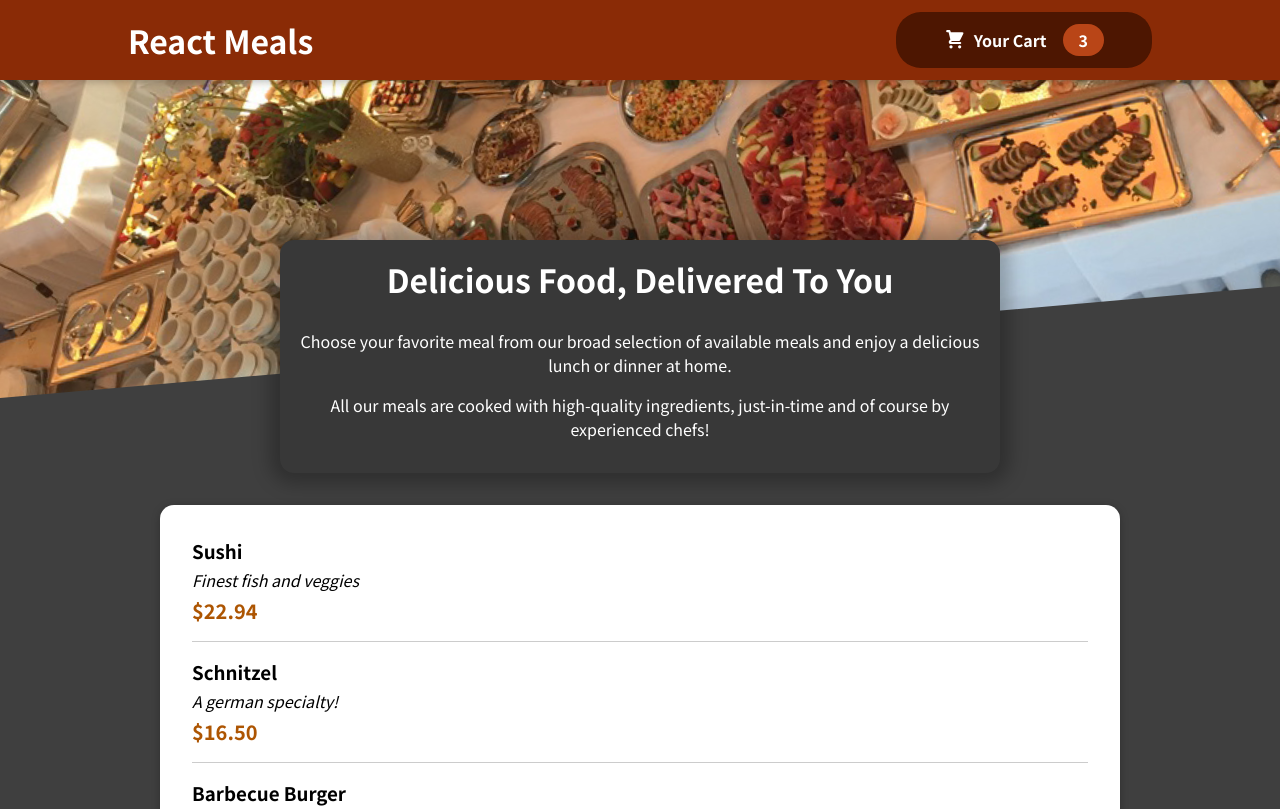
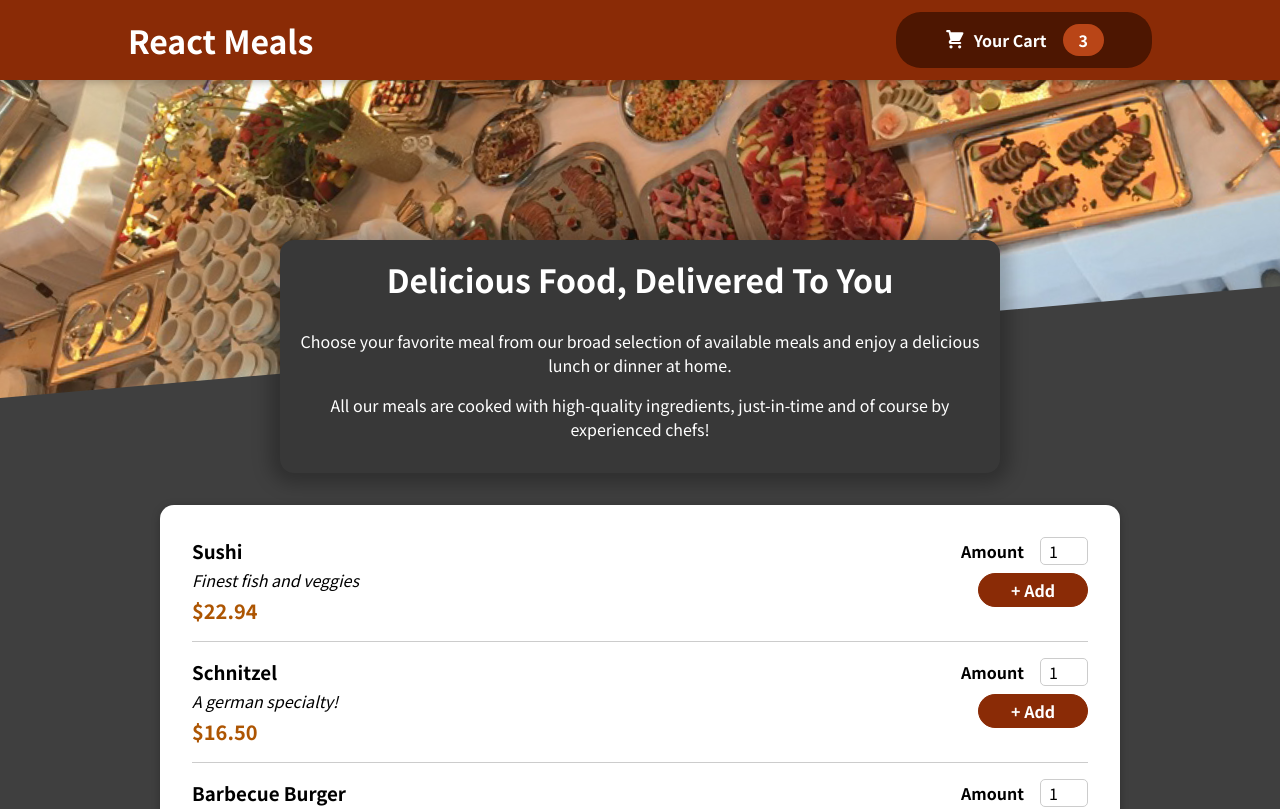
Before and after one commit to maddy8381/Food-Order-App, a React (Create React App) app: page / in a window 1280 px wide. Shown: the top 809 px of the page. Built offline with nearby package versions, Linux system fonts and the light colour scheme.

Commit message:
Cart Added

```diff
--- a/src/components/Meals/AvailableMeals.js
+++ b/src/components/Meals/AvailableMeals.js
@@ -1,38 +1,43 @@
-import classes from './AvailableMeals.module.css';
-import Card from './../UI/Card';
-import MealItem from './MealItem/MealItem';
+import classes from "./AvailableMeals.module.css";
+import Card from "./../UI/Card";
+import MealItem from "./MealItem/MealItem";
 
 const DUMMY_MEALS = [
   {
-        id: 'm1',
-        name: 'Sushi',
-        description: 'Finest fish and veggies',
+    id: "m1",
+    name: "Sushi",
+    description: "Finest fish and veggies",
     price: 22.94229,
   },
   {
-        id: 'm2',
-        name: 'Schnitzel',
-        description: 'A german specialty!',
+    id: "m2",
+    name: "Schnitzel",
+    description: "A german specialty!",
     price: 16.5,
   },
   {
-        id: 'm3',
-        name: 'Barbecue Burger',
-        description: 'American, raw, meaty',
+    id: "m3",
+    name: "Barbecue Burger",
+    description: "American, raw, meaty",
     price: 12.99,
   },
   {
-        id: 'm4',
-        name: 'Green Bowl',
-        description: 'Healthy...and green...',
+    id: "m4",
+    name: "Green Bowl",
+    description: "Healthy...and green...",
     price: 18.99,
   },
 ];
 
 const AvailableMeals = () => {
-
-    const mealsList = DUMMY_MEALS.map(meal => (
-        <MealItem key={meal.id} name={meal.name} description={meal.description} price={meal.price} />
+  const mealsList = DUMMY_MEALS.map((meal) => (
+    <MealItem
+      id={meal.id}
+      key={meal.id}
+      name={meal.name}
+      description={meal.description}
+      price={meal.price}
+    />
   ));
 
   return (
@@ -41,7 +46,7 @@
         <ul>{mealsList}</ul>
       </Card>
     </section>
-    )
-}
+  );
+};
 
 export default AvailableMeals;
--- a/src/components/Meals/MealItem/MealItem.js
+++ b/src/components/Meals/MealItem/MealItem.js
@@ -1,4 +1,5 @@
 import classes from './MealItem.module.css'
+import MealItemForm from './MealItemForm';
 
 const MealItem = (props) => {
     const price = `$${props.price.toFixed(2)}`
@@ -11,7 +12,7 @@
                 <div className={classes.price}>{price}</div>
             </div>
             <div>
-
+                <MealItemForm id={props.id} />
             </div>
         </li>
     );
--- a/src/components/Meals/MealItem/MealItemForm.js
+++ b/src/components/Meals/MealItem/MealItemForm.js
@@ -0,0 +1,19 @@
+import classes from './MealItemForm.module.css';
+import Input from './../../UI/Input';
+
+const MealItemForm = (props) => {
+
+    return <form className={classes.form}>
+        <Input label="Amount" input={{   //passing props
+            id: 'amount_' + props.id,
+            type: 'number',
+            min: '1',
+            max: '5',
+            step: '1',
+            defaultValue: '1'
+        }} />
+        <button>+ Add</button>
+    </form>
+}
+
+export default MealItemForm;
--- /dev/null
+++ b/src/components/Meals/MealItem/MealItemForm.module.css
@@ -0,0 +1,20 @@
+.form {
+  text-align: right;
+}
+
+.form button {
+  font: inherit;
+  cursor: pointer;
+  background-color: #8a2b06;
+  border: 1px solid #8a2b06;
+  color: white;
+  padding: 0.25rem 2rem;
+  border-radius: 20px;
+  font-weight: bold;
+}
+
+.form button:hover,
+.form button:active {
+  background-color: #641e03;
+  border-color: #641e03;
+}
--- /dev/null
+++ b/src/components/UI/Input.js
@@ -0,0 +1,12 @@
+import classes from './Input.module.css';
+
+const Input = props => {
+    return (
+        <div className={classes.input}>
+            <label htmlFor={props.input.id}>{props.label}</label>
+            <input {...props.input} />
+        </div>
+    );
+};
+
+export default Input;
--- /dev/null
+++ b/src/components/UI/Input.module.css
@@ -0,0 +1,18 @@
+.input {
+  display: flex;
+  align-items: center;
+  margin-bottom: 0.5rem;
+}
+
+.input label {
+  font-weight: bold;
+  margin-right: 1rem;
+}
+
+.input input {
+  width: 3rem;
+  border-radius: 5px;
+  border: 1px solid #ccc;
+  font: inherit;
+  padding-left: 0.5rem;
+}
--- /dev/null
+++ b/src/components/UI/Modal.js
@@ -0,0 +1,5 @@
+import classes from "./Modal.module.css";
+
+const Modal = (props) => {};
+
+export default Modal;
```
Also changed, not shown: src/components/Cart/Cart.js (added, +27 -0 lines), src/components/Cart/Cart.module.css (added, +46 -0 lines), src/components/UI/Modal.module.css (added, +40 -0 lines), 1 other file (tests, documents, lock files or other folders). Lines whose indentation alone changed are shown as unchanged.
